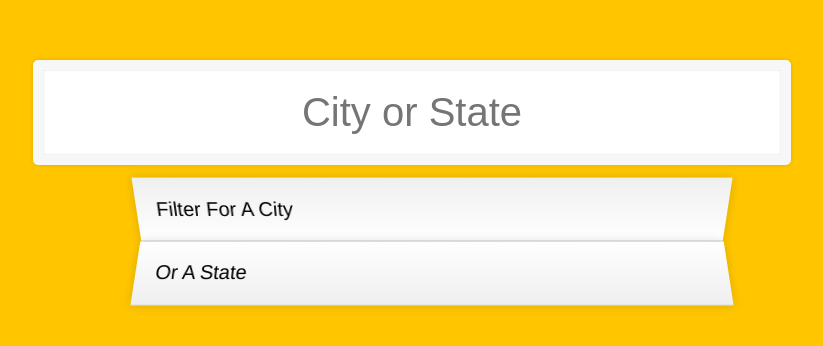
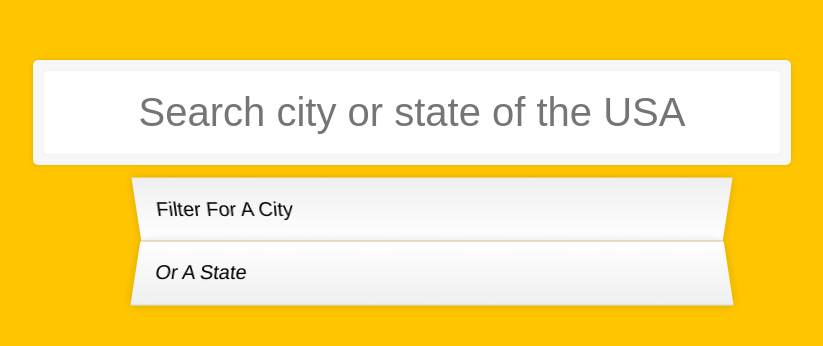
Before and after one commit to a5lam/Type-ahead, a plain HTML site: page index.html in a window 1280 px wide. Shown: the whole page, without its empty margins (228-1051 px from the left). Drawn offline with Linux system fonts and the light colour scheme; no server answers.

Commit message:
last tweaks

```diff
--- a/index.html
+++ b/index.html
@@ -7,7 +7,7 @@
 </head>
 <body>
   <form class="search-form">
-    <input type="text" class="search" placeholder="City or State">
+    <input type="text" class="search" placeholder="Search city or state of the USA">
     <ul class="suggestions">
       <li>Filter for a city</li>
       <li>or a state</li>
```
